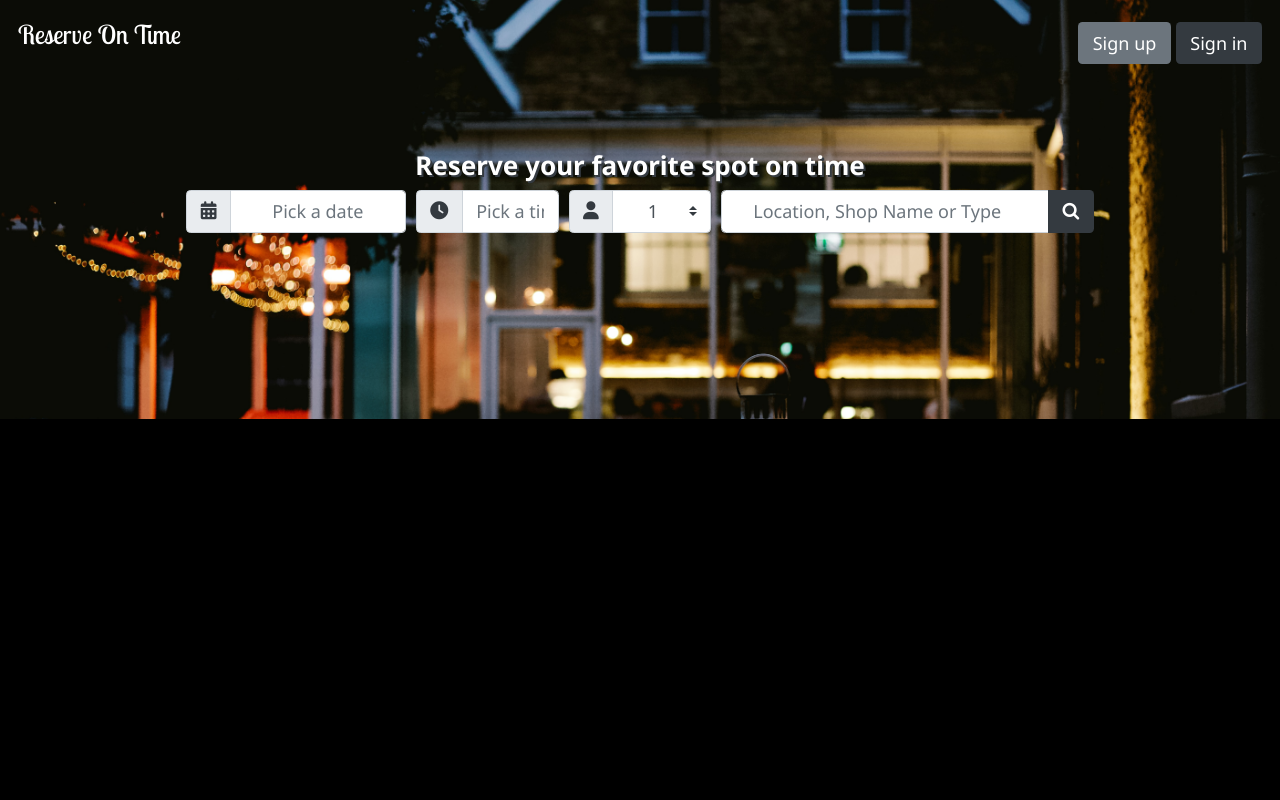
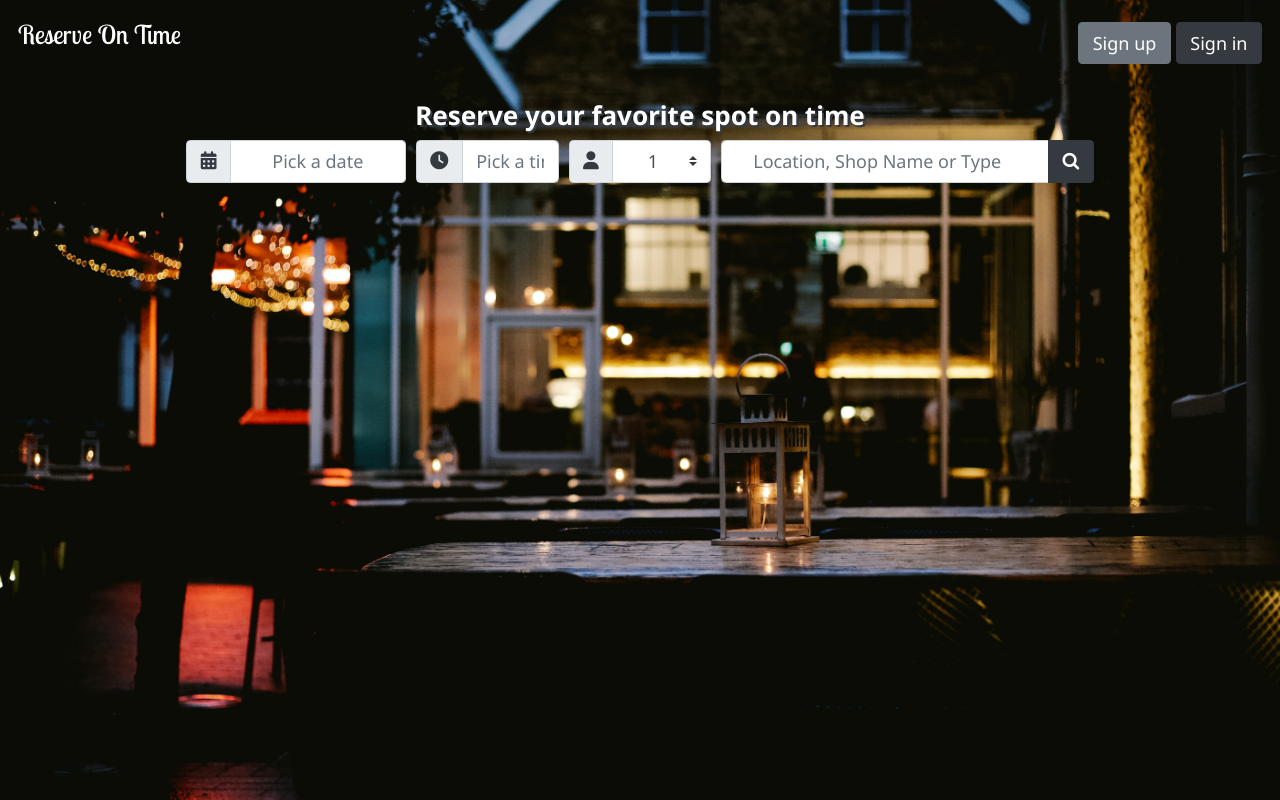
Before and after one commit to MiltiadisTavelis/epl449.spring21.team15.ReserveOnTime, a PHP site: page /html/index.html in a window 1280 px wide. Run offline with PHP 8.4, Linux system fonts and the light colour scheme; some libraries are stand-ins or nearby versions.

Commit message:
fixed background issue

```diff
--- a/css/theme.css
+++ b/css/theme.css
@@ -33,8 +33,8 @@ nav {
 }
 
 .container-fluid {
-    padding-top: 150px;
-    padding-bottom: 150px;
+    padding-top: 100px;
+    padding-bottom: 100px;
     background-image: url(../images/wallpaper.jpg);
     background-repeat: no-repeat;
     background-size: cover;
--- a/html/index.html
+++ b/html/index.html
@@ -49,7 +49,7 @@
             </ul>
         </div>
     </nav>
-    <div class="container-fluid">
+    <div class="container-fluid h-100">
         <div id="contents1" class="container w-75">
             <h3>Reserve your favorite spot on time</h3>
             <form>
--- a/html/signup.html
+++ b/html/signup.html
@@ -23,7 +23,7 @@
 </head>
 
 <body>
-    <div class="container-fluid">
+    <div class="container-fluid h-100">
         <div id="contents1" class="container w-75">
             <h1>Reserve On Time</h1>
             <form class="main-form needs-validation" novalidate>
```
